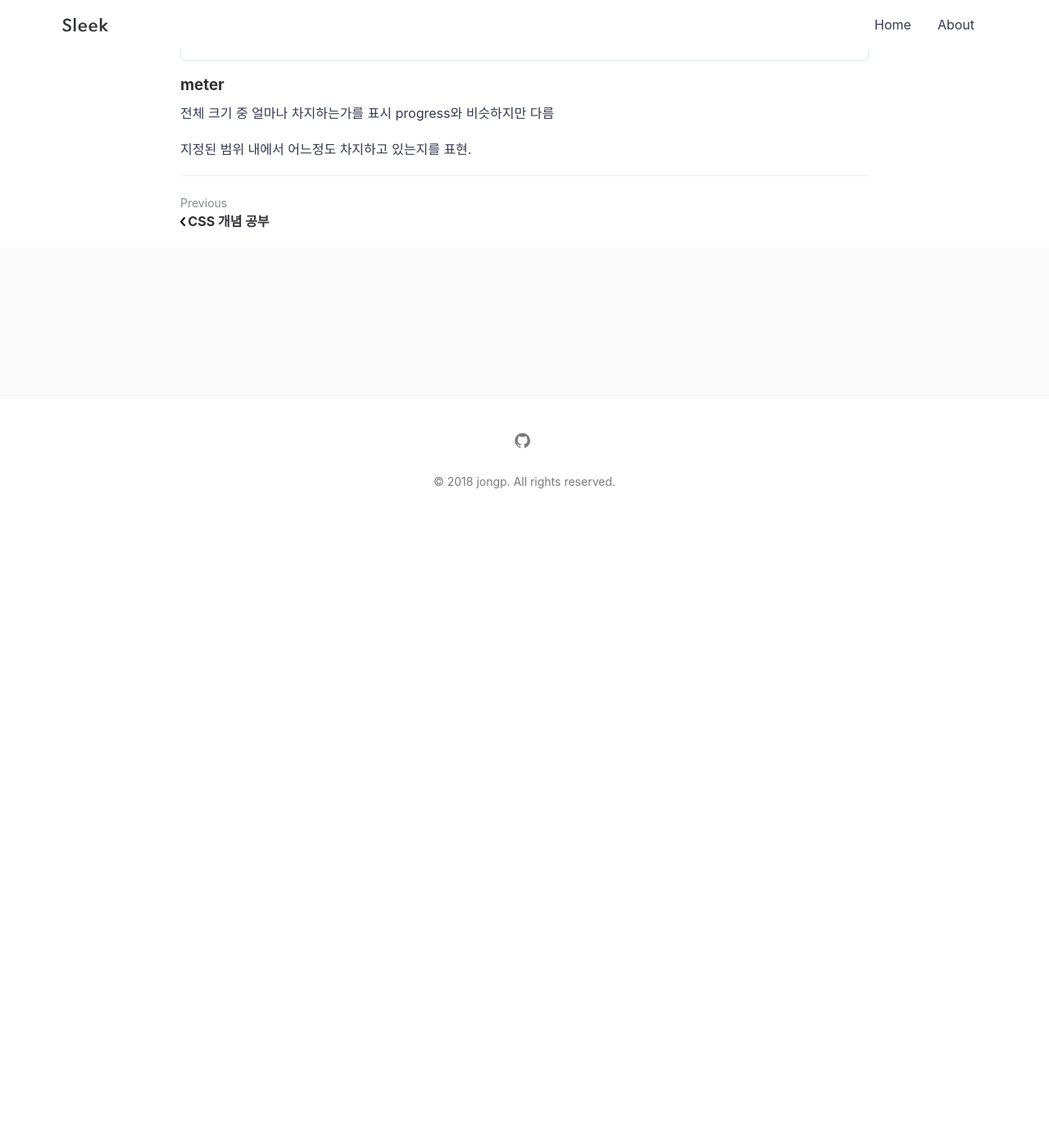
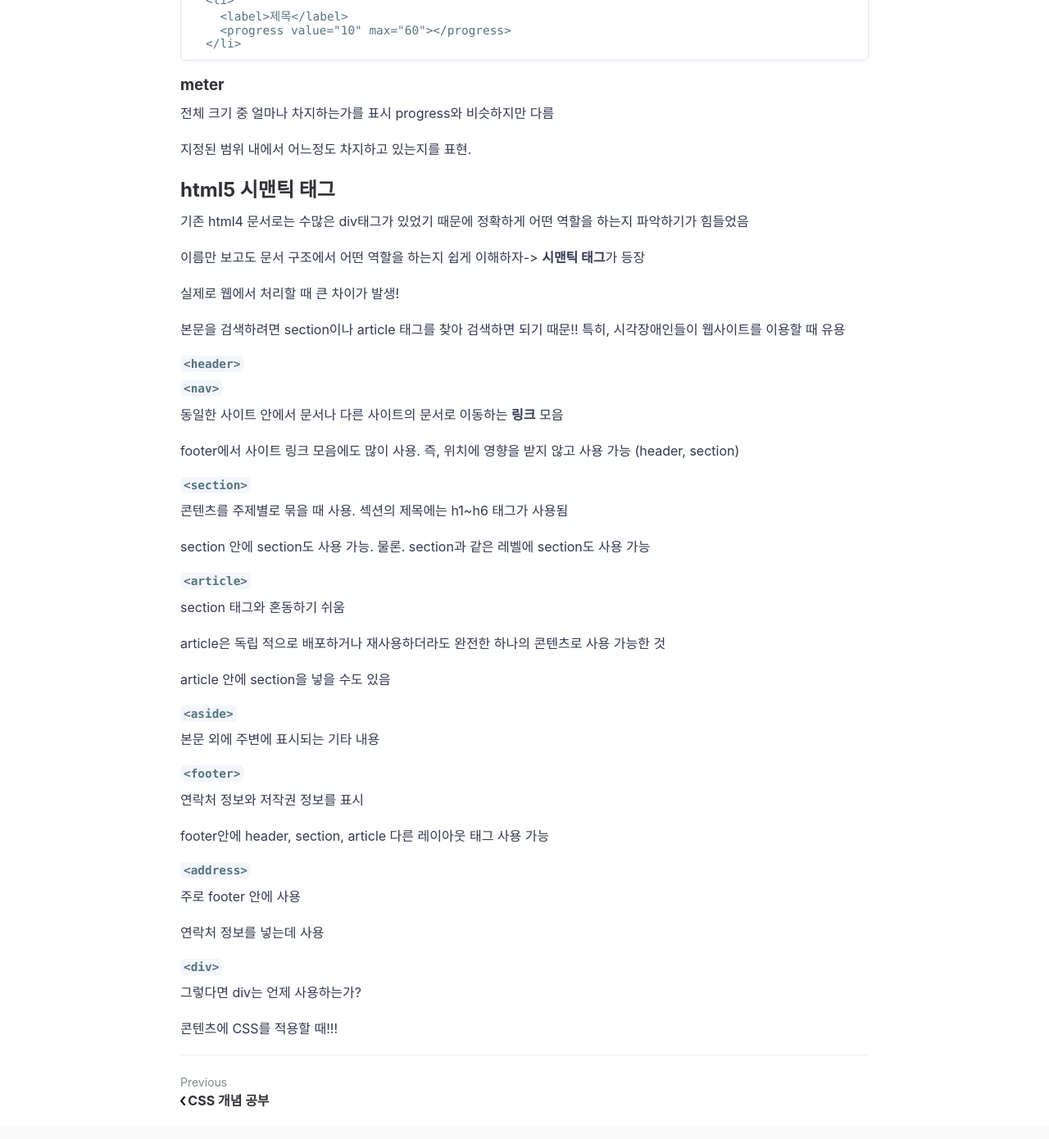
Before and after one commit to jonggyun/jonggyun.github.io, a Jekyll site: the page built from _posts/2018-10-27-html-study.md, in a window 1280 px wide and 1400 px high, scrolled down 4375 px. Shown: the top 1390 px of the window at 82% size. Built offline with Jekyll 4.4.1, drawn with Linux system fonts in a browser that asks for light colours; comment, search, counter and statistics services are not loaded; before the commit the page ends 5018 px from its top, so only the background shows below that; some of the changed text lies outside the part shown.

Commit message:
add html semantic tag

````diff
--- a/_posts/2018-10-27-html-study.md
+++ b/_posts/2018-10-27-html-study.md
@@ -202,3 +202,57 @@ autocomplete의 경우 default는 on (자동완성 기능)
   전체 크기 중 얼마나 차지하는가를 표시 progress와 비슷하지만 다름
 
   지정된 범위 내에서 어느정도 차지하고 있는지를 표현.
+
+## html5 시맨틱 태그
+
+기존 html4 문서로는 수많은 div태그가 있었기 때문에 정확하게 어떤 역할을 하는지 파악하기가 힘들었음
+
+이름만 보고도 문서 구조에서 어떤 역할을 하는지 쉽게 이해하자-> **시맨틱 태그**가 등장
+
+실제로 웹에서 처리할 때 큰 차이가 발생!
+
+본문을 검색하려면 section이나 article 태그를 찾아 검색하면 되기 때문!! 특히, 시각장애인들이 웹사이트를 이용할 때 유용
+
+### ```<header>```
+
+### ```<nav>```
+
+  동일한 사이트 안에서 문서나 다른 사이트의 문서로 이동하는 **링크** 모음
+
+  footer에서 사이트 링크 모음에도 많이 사용. 즉, 위치에 영향을 받지 않고 사용 가능 (header, section)
+
+### ```<section>```
+
+  콘텐츠를 주제별로 묶을 때 사용. 섹션의 제목에는 h1~h6 태그가 사용됨
+
+  section 안에 section도 사용 가능. 물론. section과 같은 레벨에 section도 사용 가능
+
+### ```<article>```
+
+  section 태그와 혼동하기 쉬움
+
+  article은 독립 적으로 배포하거나 재사용하더라도 완전한 하나의 콘텐츠로 사용 가능한 것
+
+  article 안에 section을 넣을 수도 있음
+
+### ```<aside>```
+
+  본문 외에 주변에 표시되는 기타 내용
+
+### ```<footer>```
+
+  연락처 정보와 저작권 정보를 표시
+
+  footer안에 header, section, article 다른 레이아웃 태그 사용 가능
+
+### ```<address>```
+
+  주로 footer 안에 사용
+
+  연락처 정보를 넣는데 사용
+
+### ```<div>```
+
+  그렇다면 div는 언제 사용하는가?
+
+  콘텐츠에 CSS를 적용할 때!!!
````
